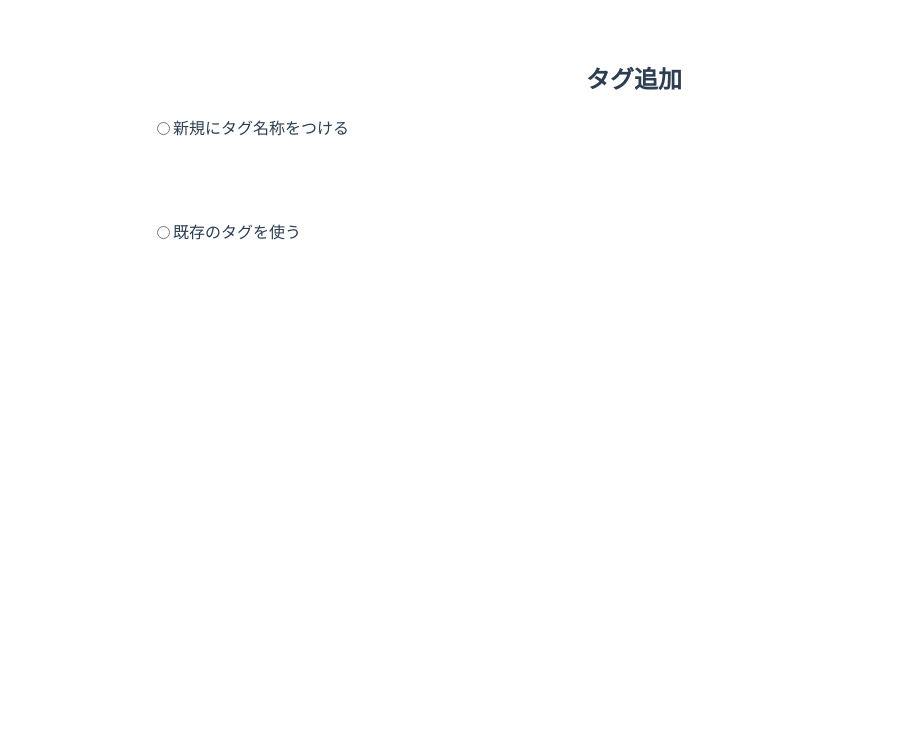
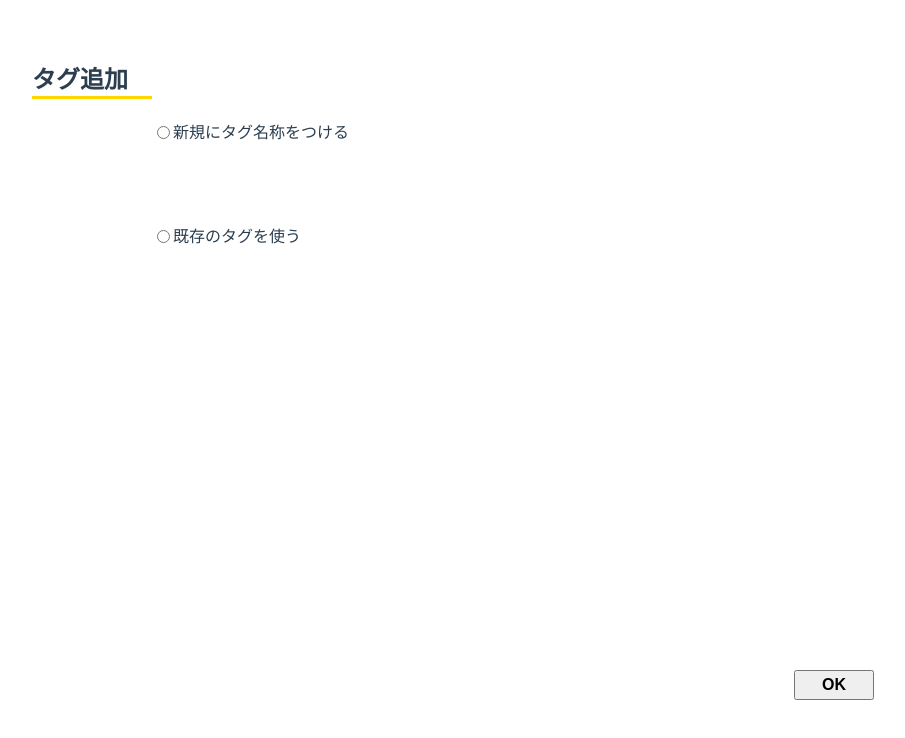
Before and after one commit to 38022/P3Icontrol, a Vue app: page /tag/add in a window 1280 px wide. Shown: the top 738 px of the page, without its empty margins (6-911 px from the left). Built offline with nearby package versions, Linux system fonts and the light colour scheme.

Commit message:
TagAdd微調整

```diff
--- a/src/components/TagAdd.vue
+++ b/src/components/TagAdd.vue
@@ -62,11 +62,12 @@
       </div>
     </div>
     <div v-if="newtag" class="selected-result">
-      <h3>和名タグは {{ selectedFactory }}_{{ selectedZone }}_p3_001_004_{{ selectedSubject }}_{{ memo }}_{{ selectedSide }}_PV です</h3>
+      <h3>和名タグは「 {{ selectedFactory }}_{{ selectedZone }}_p3_001_004_{{ selectedSubject }}_{{ memo }}_{{ selectedSide }}_PV 」です</h3>
     </div>
     <div v-if="existtag" class="selected-result">
-      <h3>和名タグは {{ selectedExistTag }} です</h3>
+      <h3>和名タグは「 {{ selectedExistTag }} 」です</h3>
     </div>
+    <button>OK</button>
   </div>
 
 </template>
@@ -102,6 +103,27 @@ export default {
 </script>
 
 <style scoped>
+body {
+  margin: 0;
+}
+h2 {
+  position: relative;
+  text-align: left;
+  margin-left: 30px;
+  margin-top: 0;
+  padding-bottom: 4px;
+}
+h2::after {
+  content: "";
+  display: block;
+  position: absolute;
+  left: 0;
+  bottom: 0;
+  width: 120px;
+  height: 3px;
+  background: #FFD700;
+}
+
 .radio-group {
   display: flex;
   flex-direction: column;
@@ -142,4 +164,14 @@ export default {
   gap: 8px;
   margin-bottom: 8px;
 }
+button {
+  position: fixed;
+  right: 400px;
+  bottom: 100px;
+  z-index: 100;
+  width: 80px;
+  height: 30px;
+  font-size: 1rem;
+  font-weight: bold;
+}
 </style>
```
